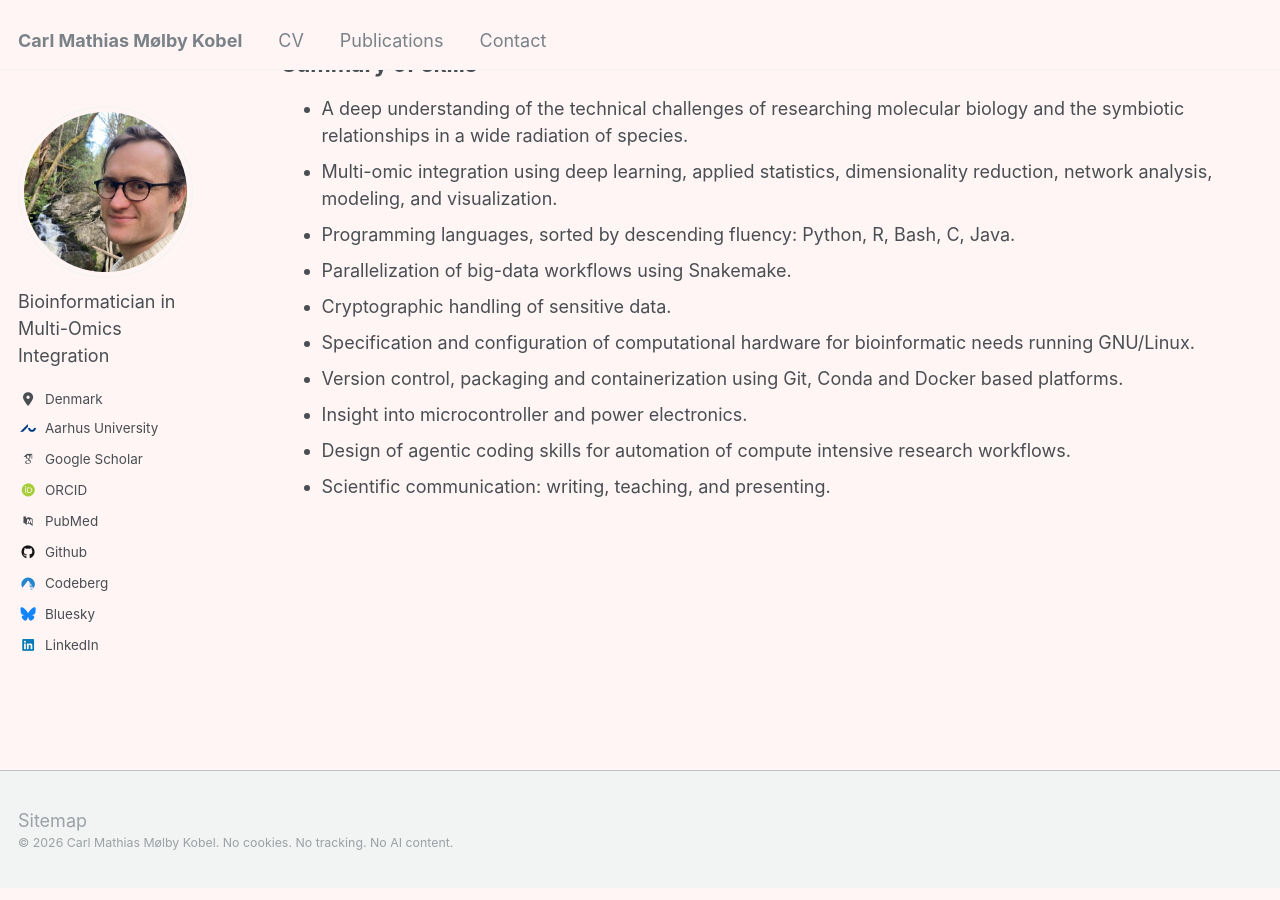
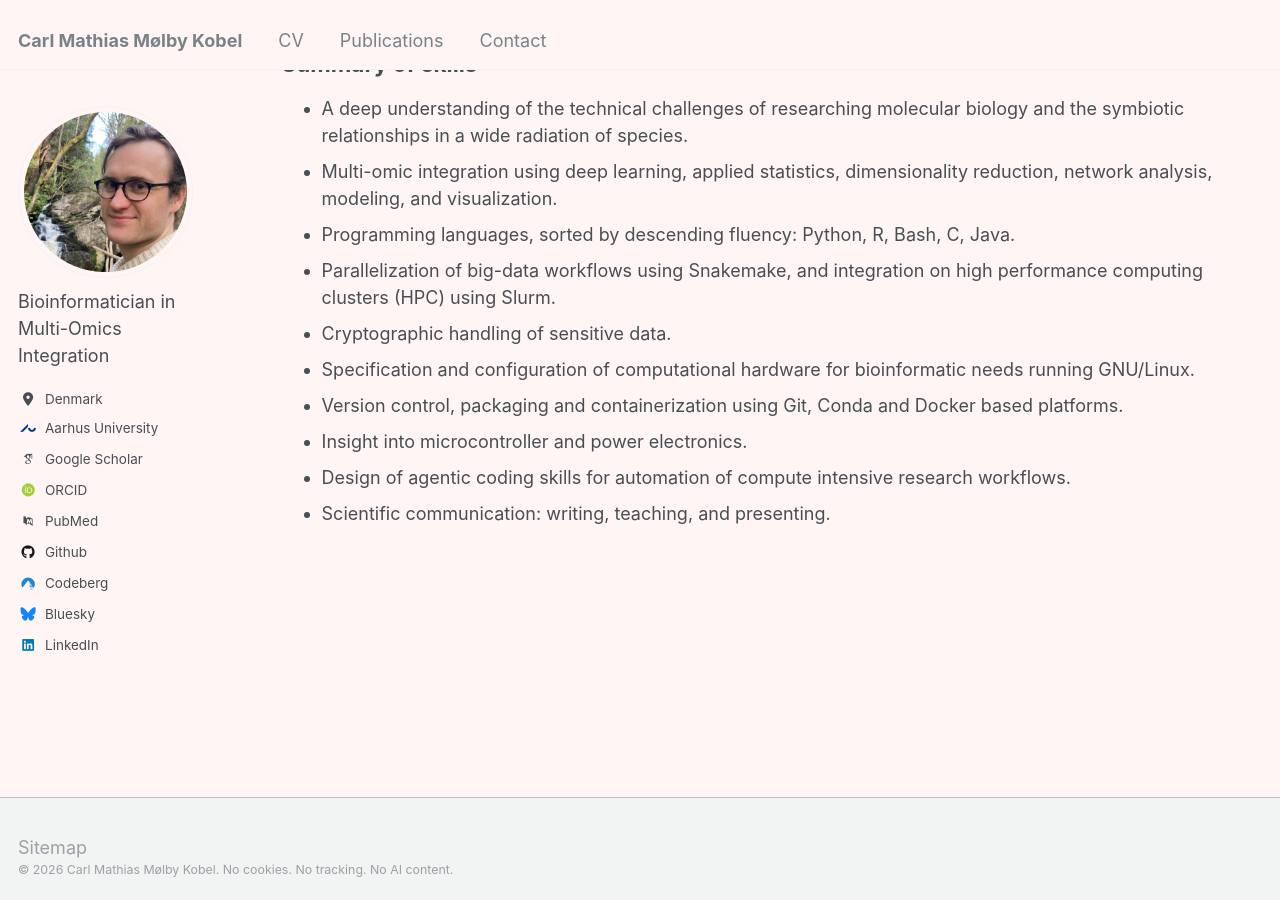
Before and after one commit to cmkobel/cmkobel.github.io, a Jekyll site: the page built from _pages/cv.md, in a window 1280 px wide and 900 px high, scrolled down 2878 px. Built offline with Jekyll 4.4.1, drawn with Linux system fonts in a browser that asks for light colours; some web fonts are replaced.

Commit message:
Update cv.md

```diff
--- a/_pages/cv.md
+++ b/_pages/cv.md
@@ -99,7 +99,8 @@ redirect_from:
   - A deep understanding of the technical challenges of researching molecular biology and the symbiotic relationships in a wide radiation of species.
   - Multi-omic integration using deep learning, applied statistics, dimensionality reduction, network analysis, modeling, and visualization.
   - Programming languages, sorted by descending fluency: Python, R, Bash, C, Java.
-  - Parallelization of big-data workflows using Snakemake.
+  - Parallelization of big-data workflows using Snakemake, and integration on high performance
+computing clusters (HPC) using Slurm.
   - Cryptographic handling of sensitive data.
   - Specification and configuration of computational hardware for bioinformatic needs running GNU/Linux.
   - Version control, packaging and containerization using Git, Conda and Docker based platforms.
```
